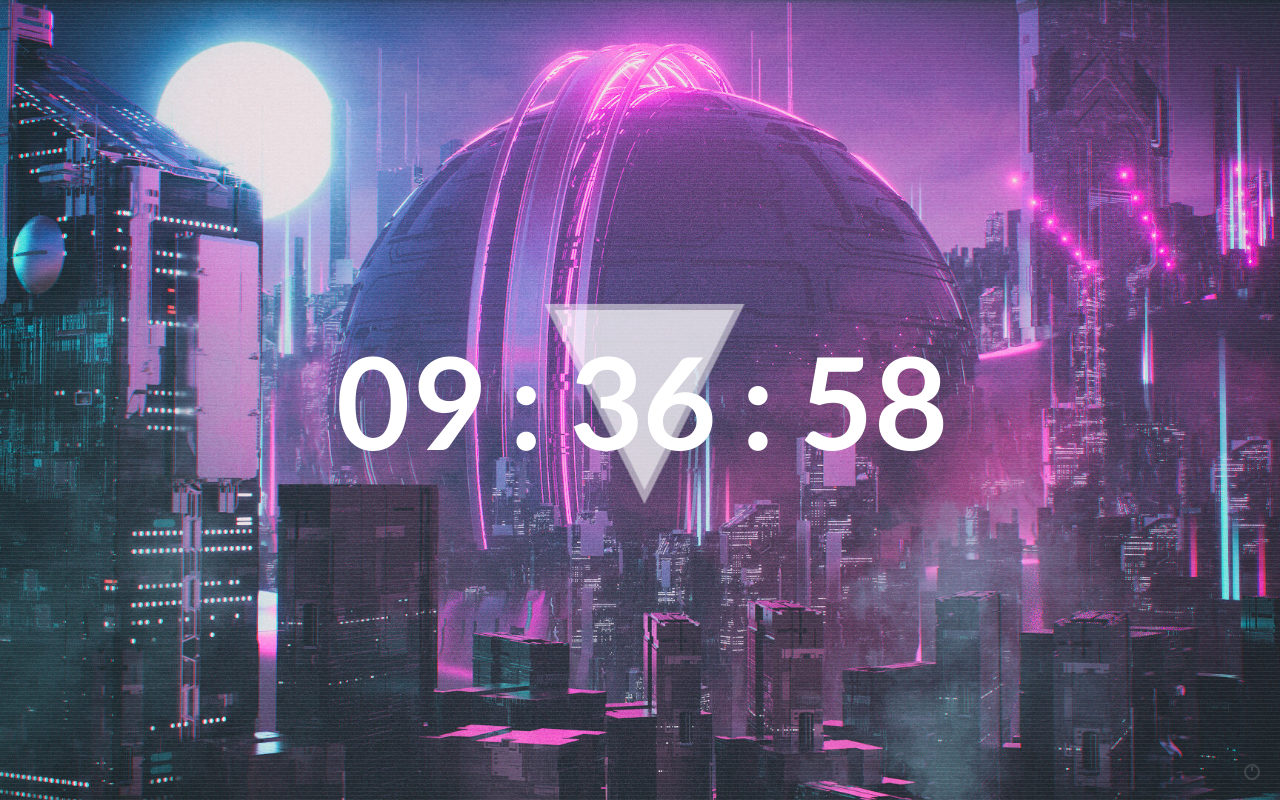
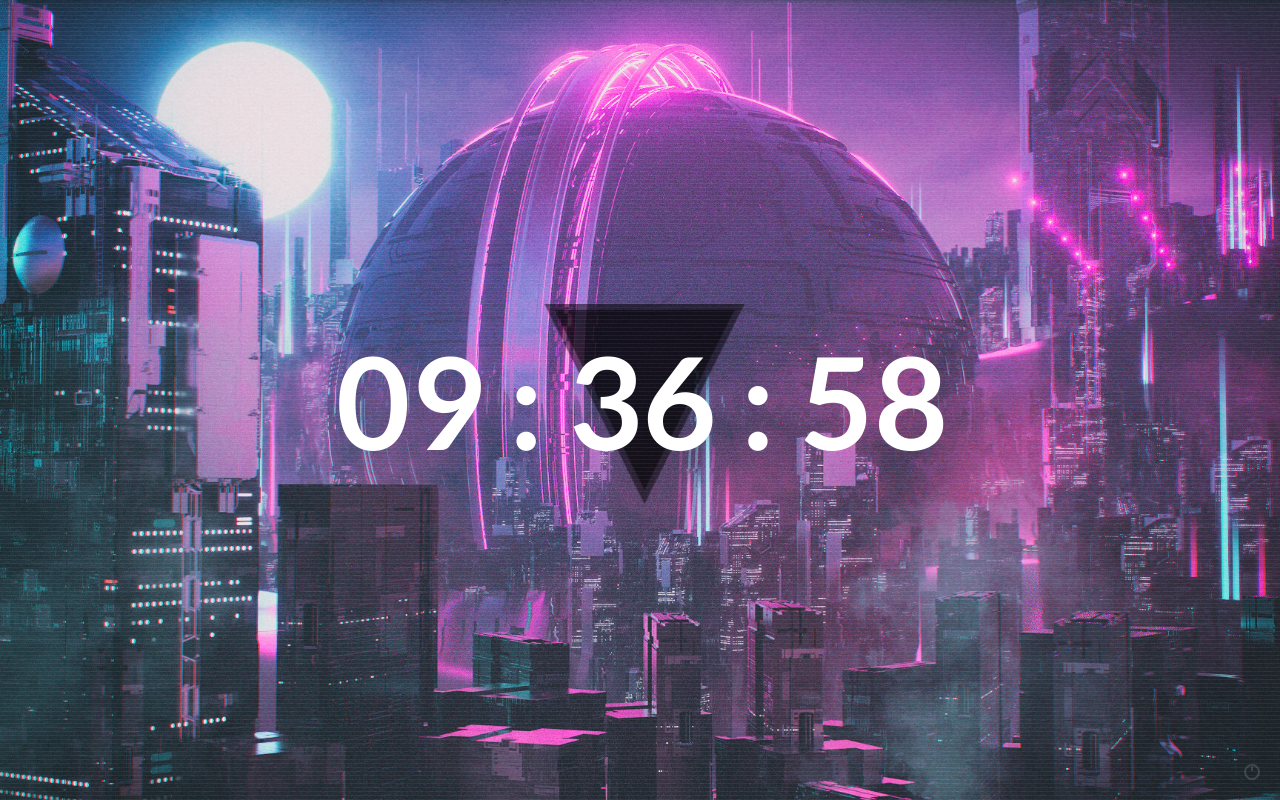
Before and after one commit to lowitea/browser_start_page, a plain HTML site: page index.html in a window 1280 px wide. Drawn offline with Linux system fonts and the light colour scheme.

Commit message:
master: update

```diff
--- a/css/style.css
+++ b/css/style.css
@@ -117,7 +117,7 @@ a.switcher:before {
   bottom: 0;
   left: 0;
   margin: auto;
-  border-top: 200px solid rgba(255, 255, 255, 0.5);
+  border-top: 200px solid rgba(0, 0, 0, 0.5);
   border-right: 100px solid transparent;
   border-left: 100px solid transparent;
   border-bottom: 0 solid transparent;
@@ -133,7 +133,7 @@ a.switcher:before {
   top: -194px;
   left: -90px;
   margin: auto;
-  border-top: 180px solid rgba(255, 255, 255, 0.5);
+  border-top: 180px solid rgba(0, 0, 0, 0.5);
   border-right: 90px solid transparent;
   border-left: 90px solid transparent;
   border-bottom: 0 solid transparent;
@@ -220,7 +220,7 @@ a.switcher:before {
   position: absolute;
   top: 0;
   color: #fff;
-  background: rgba(255, 255, 255, 0.5);
+  background: rgba(0, 0, 0, 0.5);
   overflow: hidden;
   width: 720px;
   height: 128px;
```
